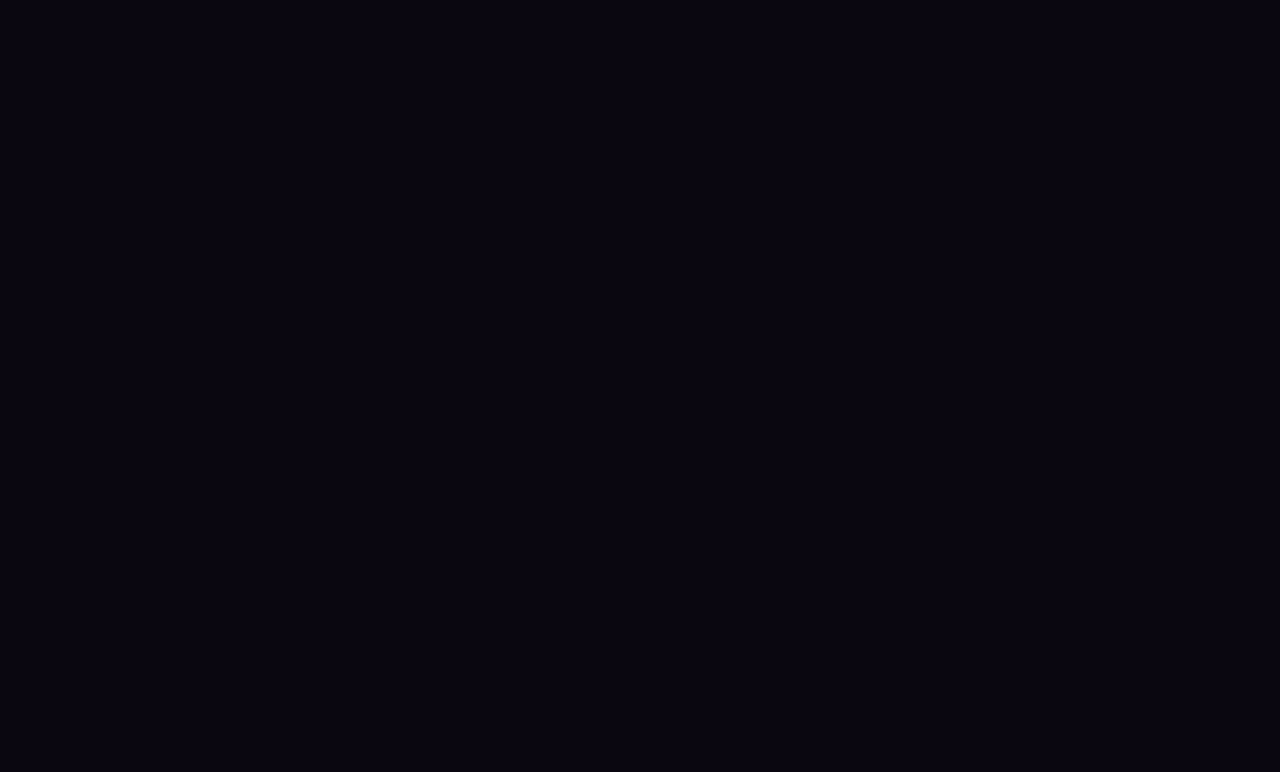
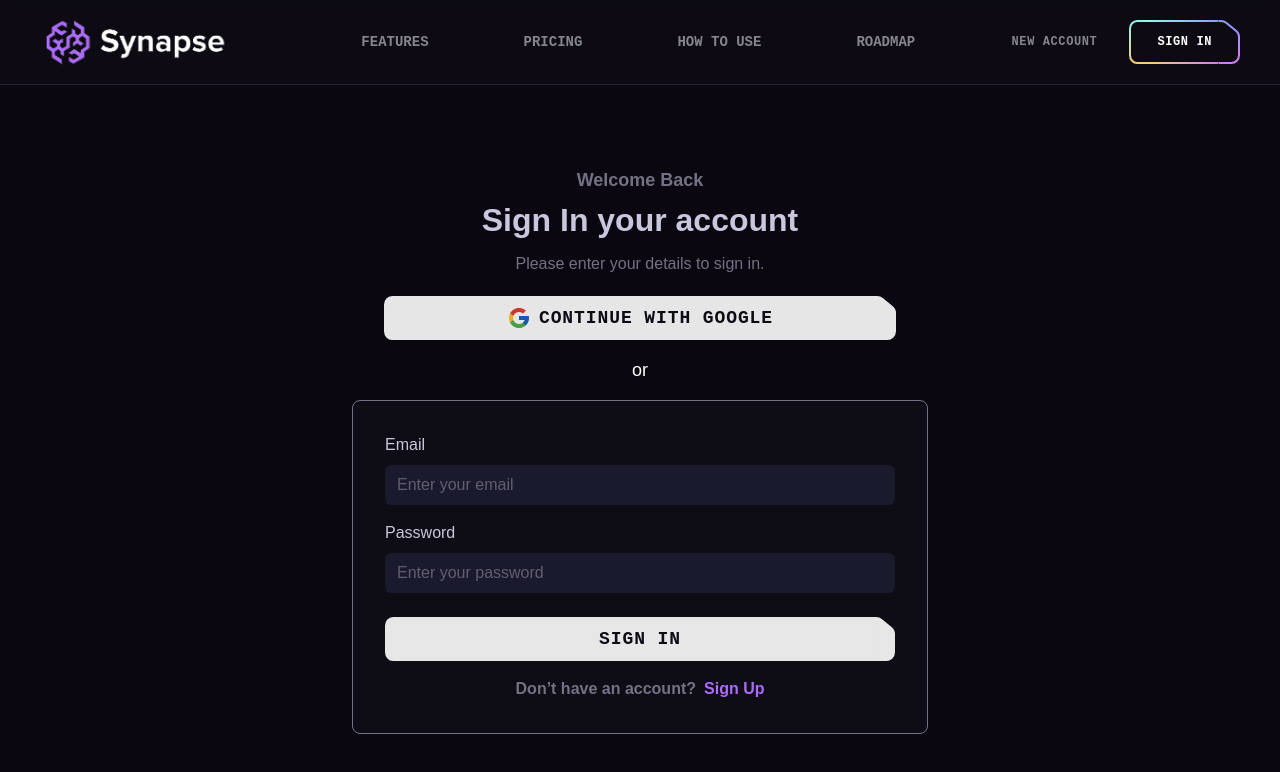
Before and after one commit to mr-jubayer/Synapse_frontend, a React (Vite) app: page /login in a window 1280 px wide. Before the commit this address had no page. Shown: the top 772 px of the page. Built offline with nearby package versions, Linux system fonts and the light colour scheme.

Commit message:
feat: login page setup

```diff
--- a/package.json
+++ b/package.json
@@ -13,6 +13,7 @@
     "@tailwindcss/vite": "^4.0.12",
     "react": "^19.0.0",
     "react-dom": "^19.0.0",
+    "react-hook-form": "^7.54.2",
     "react-just-parallax": "^3.1.16",
     "react-router": "^7.3.0",
     "tailwindcss": "^4.0.12"
--- a/src/App.jsx
+++ b/src/App.jsx
@@ -2,6 +2,7 @@ import React from "react";
 import { BrowserRouter, Route, Routes } from "react-router";
 import MainLayout from "./layouts/MainLayout";
 import Home from "./pages/Home";
+import Login from "./features/auths/Login";
 
 const App = () => {
   return (
@@ -9,7 +10,10 @@ const App = () => {
       <Routes>
         <Route path="/" element={<MainLayout />}>
           <Route index element={<Home />} />
+          <Route path="/login" element={<Login />} />
         </Route>
+
+        {/* <Route path="/resister" element={<Home />} /> */}
       </Routes>
     </BrowserRouter>
   );
--- a/src/components/header/Header.jsx
+++ b/src/components/header/Header.jsx
@@ -1,4 +1,4 @@
-import { useLocation } from "react-router";
+import { Link, useLocation } from "react-router";
 import { synapse } from "../../assets";
 import { HamburgerMenu } from "../design/Header";
 import Button from "../ui/Button";
@@ -36,7 +36,7 @@ const navigation = [
   {
     id: "5",
     title: "Sign in",
-    url: "#login",
+    url: "/login",
     onlyMobile: true,
   },
 ];
@@ -69,9 +69,9 @@ const Header = () => {
       }`}
     >
       <div className="flex items-center px-5 lg:px-7.5 xl:px-10 max-lg:py-4">
-        <a className="block w-[12rem] xl:mr-8" href="#hero">
+        <Link className="block w-[12rem] xl:mr-8" to={"/"}>
           <img src={synapse} width={190} height={40} alt="synapse" />
-        </a>
+        </Link>
 
         <nav
           className={`${
@@ -107,7 +107,10 @@ const Header = () => {
           New account
         </a>
         <div className="hidden lg:flex">
-          <Button href="#login">Sign in</Button>
+          <Link to={"/login"}>
+            {" "}
+            <Button>Sign in</Button>
+          </Link>
         </div>
 
         <Button
--- /dev/null
+++ b/src/components/ui/Input.jsx
@@ -0,0 +1,29 @@
+import "./helper.css";
+
+const Input = ({
+  placeholder,
+  type,
+  className = "",
+  onChange,
+  value,
+  name,
+  ...rest
+}) => {
+  const controlled = value ? { onChange, value } : {};
+
+  const classes =
+    "bg-[#1A1A2E] relative outline-none w-full  px-3 py-2 text-white/60 rounded-md  focus:ring focus:ring-1  ";
+
+  return (
+    <input
+      name={name || "input"}
+      type={type || "text"}
+      placeholder={placeholder || "Enter your input"}
+      {...controlled}
+      className={`${className} ${classes}`}
+      {...rest}
+    />
+  );
+};
+
+export default Input;
--- /dev/null
+++ b/src/components/ui/InputBox.jsx
@@ -0,0 +1,12 @@
+import Input from "./Input";
+
+const InputBox = ({ label, ...rest }) => {
+  return (
+    <label>
+      <p className="mb-2 text-n-2">{label} </p>
+      <Input {...rest} />
+    </label>
+  );
+};
+
+export default InputBox;
--- /dev/null
+++ b/src/features/auths/GoogleSignin.jsx
@@ -0,0 +1,24 @@
+import Button from "../../components/ui/Button";
+import googleIcon from "../../assets/auth/google.png";
+
+const GoogleSignin = ({ className }) => {
+  return (
+    <div className="flex justify-center ">
+      <Button
+        className={`w-full opacity-90 ${className}  text-lg hover:text-black hover:opacity-80 max-w-lg mx-auto `}
+        white
+      >
+        <p className="flex justify-center items-center  gap-2 text-lg">
+          <img
+            src={googleIcon}
+            alt="google icon"
+            className="h-6 aspect-square "
+          />
+          <p> Continue with Google</p>
+        </p>
+      </Button>
+    </div>
+  );
+};
+
+export default GoogleSignin;
--- /dev/null
+++ b/src/features/auths/Login.jsx
@@ -0,0 +1,58 @@
+import { Link } from "react-router";
+import Section from "../../components/Section";
+import Button from "../../components/ui/Button";
+import Input from "../../components/ui/Input";
+import InputBox from "../../components/ui/InputBox";
+import GoogleSignin from "./GoogleSignin";
+import { useForm } from "react-hook-form";
+
+const Login = () => {
+  const { register, handleSubmit } = useForm();
+  return (
+    <Section className={"pt-[6rem] container"}>
+      <div className="max-w-xl mx-auto ">
+        <div className="flex flex-col items-center">
+          <h6 className="h6 text-n-4">Welcome Back</h6>
+          <h3 className="h4 font-bold text-n-2">Sign In your account</h3>
+          <p className=" mt-2 text-n-4">
+            Please enter your details to sign in.
+          </p>
+        </div>
+        <GoogleSignin className={"mt-5"} />
+        <p className="text-center my-4 text-lg">or</p>
+        <div className="border p-8 rounded-lg text-n-4 bg-[#0E0D16]">
+          <form onSubmit={handleSubmit} className="flex flex-col gap-4">
+            <InputBox
+              {...register("email", { required: true })}
+              label="Email"
+              placeholder="Enter your email"
+              type="email"
+            />
+            <InputBox
+              {...register("password", { required: true })}
+              label="Password"
+              placeholder="Enter your password"
+              type="email"
+            />
+            <Button
+              className={
+                "mt-2 text-lg hover:text-black hover:opacity-80 opacity-90"
+              }
+              white
+            >
+              Sign In
+            </Button>
+          </form>
+          <div className="flex justify-center items-center mt-4 font-semibold">
+            <p>Don’t have an account?</p>{" "}
+            <Link>
+              <span className="text-1 ml-2">Sign Up</span>
+            </Link>
+          </div>
+        </div>
+      </div>
+    </Section>
+  );
+};
+
+export default Login;
--- a/src/index.css
+++ b/src/index.css
@@ -31,6 +31,10 @@
 
 * {
   scroll-behavior: smooth;
+}
+
+html {
+  overflow-y: scroll;
 }
 
 @layer base {
```
Also changed, not shown: src/assets/auth/google.png (added), src/components/ui/helper.css (added), 1 other file (tests, documents, lock files or other folders).
